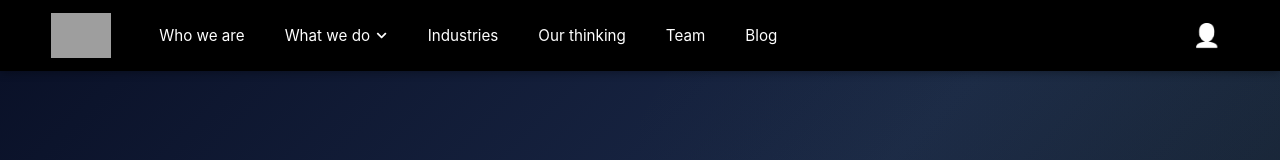
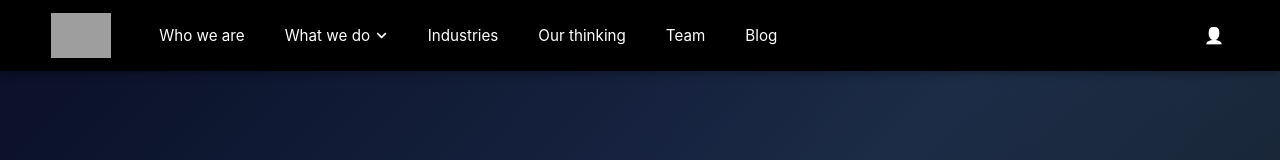
Before and after one commit to octaleadsprivatelimited-cloud/ex, a React (Create React App) app in the folder frontend/: page / in a window 1280 px wide. Shown: the top 160 px of the page. Built offline with nearby package versions, Linux system fonts and the light colour scheme; grey boxes are pictures that could not be loaded.

Commit message:
Make contact button smaller - reduced icon size and padding

```diff
--- a/frontend/src/components/Navbar.css
+++ b/frontend/src/components/Navbar.css
@@ -85,7 +85,7 @@
 .navbar-cta {
   background: transparent;
   color: white !important;
-  padding: 0.5rem !important;
+  padding: 0.3rem !important;
   border-radius: 0;
   transition: all 0.2s ease;
   margin-left: auto;
@@ -96,11 +96,11 @@
 }
 
 .navbar-cta:hover {
-  transform: scale(1.15);
+  transform: scale(1.1);
 }
 
 .cta-emoji {
-  font-size: 1.4rem;
+  font-size: 1rem;
   filter: brightness(0) invert(1);
 }
 
```
